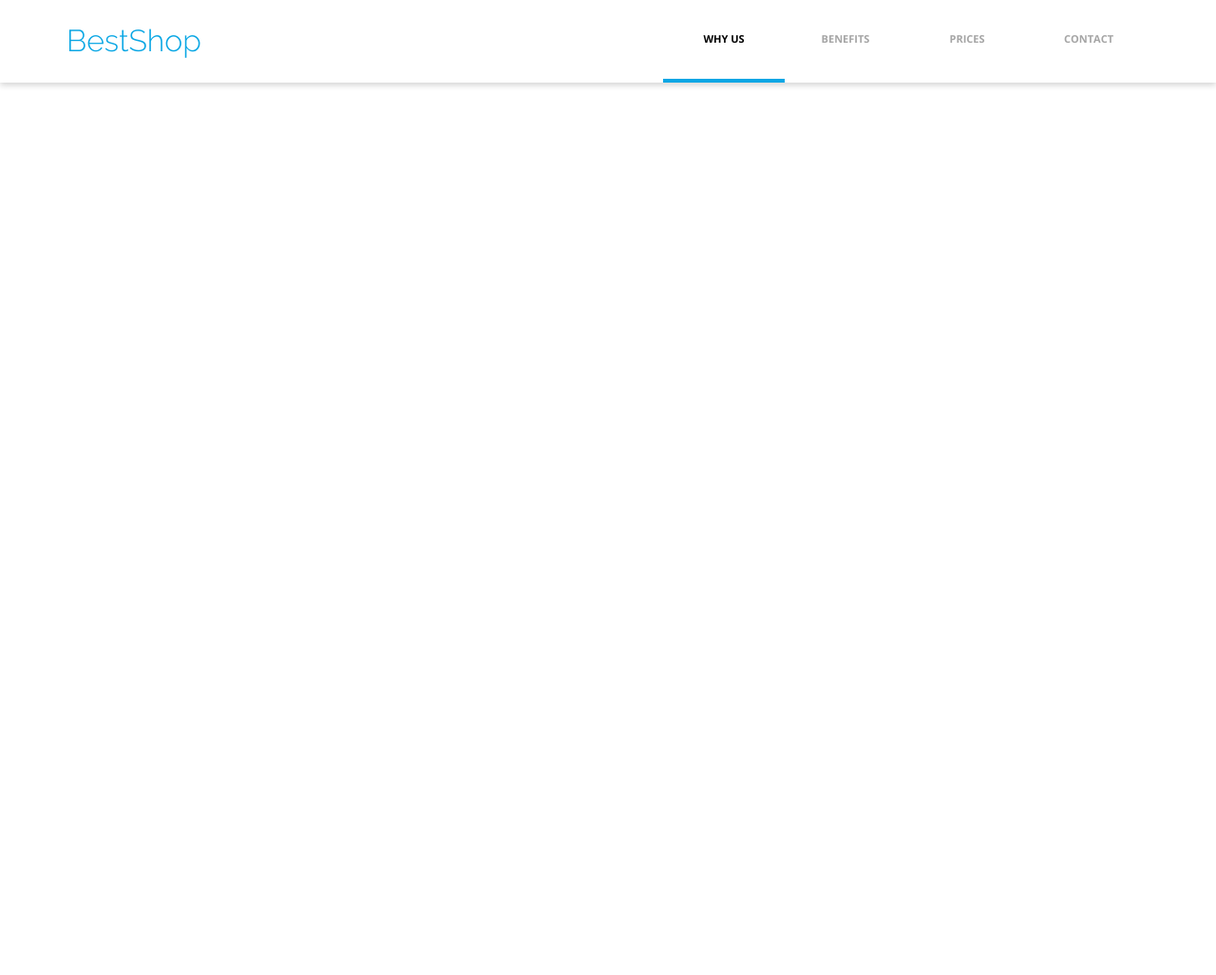
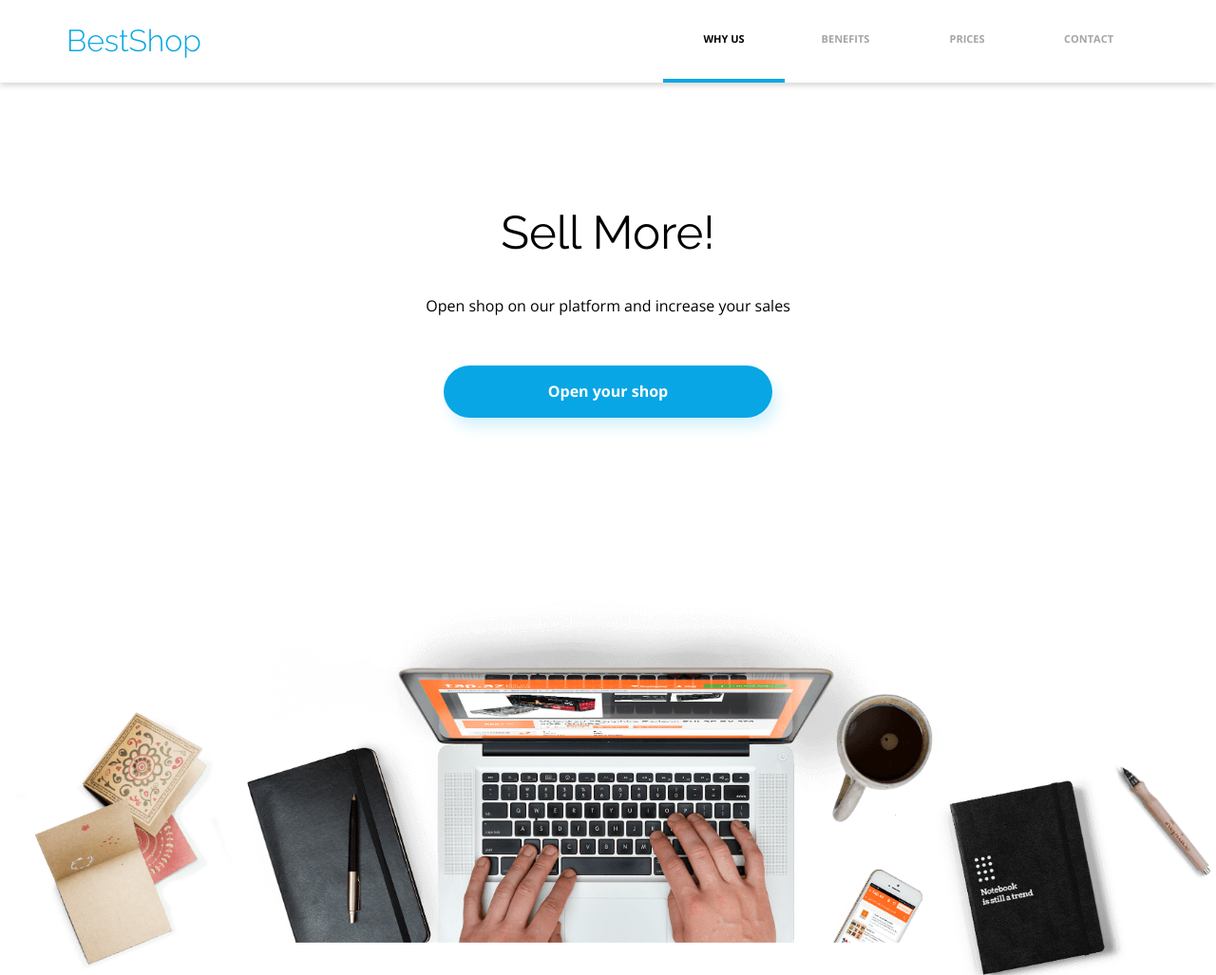
Before and after one commit to Eivo2023/best_shop_19, a plain HTML site: page index.html in a window 1280 px wide. Shown: the top 1027 px of the page at 95% size. Before the commit the page ends 800 px from the top, so only its background shows below. Drawn offline with nearby package versions, Linux system fonts and the light colour scheme.

Commit message:
intro section

```diff
--- a/index.html
+++ b/index.html
@@ -26,5 +26,17 @@
         </div>
     </header>
 
+    <section class="intro">
+        <div class="intro__bg">
+            <div class="intro__box">
+                <h1 class="intro__hdl">Sell More!</h1>
+                <p class="intro__lead">Open shop on our platform and increase your sales</p>
+                <div class="intro__box intro__box--row">
+                    <a class="intro__btn btn btn-large btn-secondary">Open your shop</a>
+                </div>
+            </div>
+        </div>
+    </section>
+
 </body>
 </html>
--- a/src/css/main.css
+++ b/src/css/main.css
@@ -1,3 +1,9 @@
+:root {
+    --primary-color: #000000;
+    --secondary-color: #08A6E4;
+}
+
+
 html, body {
     font-size: 16px;
 }
@@ -59,6 +65,56 @@ html, body {
     border-bottom: 0.25rem solid #08A6E4;
 }
 
+.intro {
+    background: url('../images/intro-bg.png') no-repeat bottom;
+    background-size: contain;
+    min-height: 52.125rem;
+    margin-top: 8.125rem;
+    color: var(--secondary-color);
+    text-align: center;
+    font-family: "Raleway", sans-serif;
+    margin-bottom: 3.875rem;
+}
+
+.intro .intro__hdl {
+    font-weight: 400;
+    font-size: 3.0625rem;
+    color: var(--primary-color);
+    margin-bottom: 2.5rem;
+    margin-top: 0;
+}
+
+.intro .intro__lead {
+    font-weight: 400;
+    font-size: 1rem;
+    font-family: "Open Sans", sans-serif;
+    color: var(--primary-color);
+    /* max-width: 65.375rem; */
+    letter-spacing: 0;
+    margin-bottom: 3.375rem;
+    /* line-height: 1.375; */
+}
+
+.btn {
+    text-decoration: none;
+    background-color: var(--secondary-color);
+    color: white;
+    font-family: 'Open Sans', sans-serif;
+    font-weight: 700;
+    font-size: 1rem;
+    padding: 1.125rem 6.875rem;
+    /* border: .0625rem solid var(--primary-color); */
+    border-radius: 2.5rem;
+    transition: all 400ms;
+    display: inline-block;
+    cursor: pointer;
+    box-shadow: 5px 10px 14px #07ACE629;
+}
+
+.btn:hover {
+    background-color: #08d2ff;
+}
+
 .section .section__hdl:before, .section .section__hdl:after {
     content: '';
     width: 5.25rem;
```
